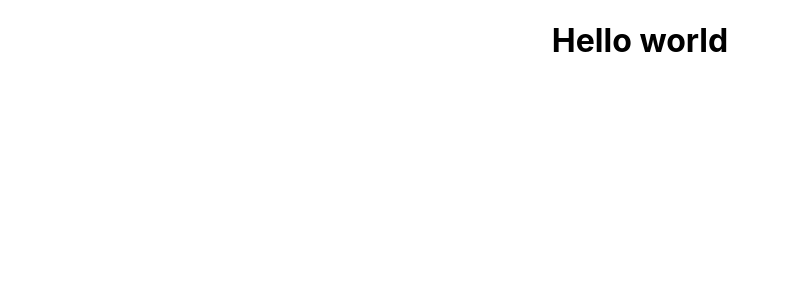
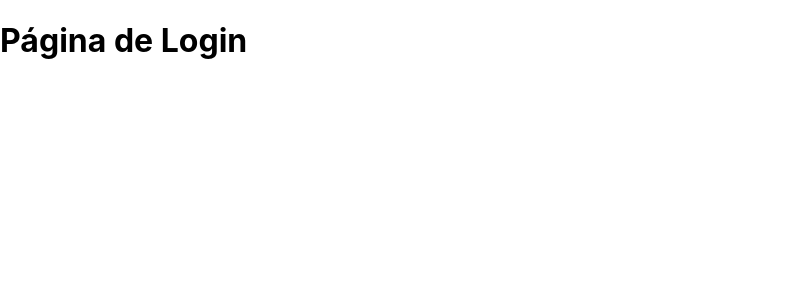
Before and after one commit to Caique27/CaiqueBank, a React (Create React App) app in the folder caique-bank/: page /a in a window 1280 px wide. Shown: the top 300 px of the page, without its empty margins (0-788 px from the left). Built offline with nearby package versions, Linux system fonts and the light colour scheme.

Commit message:
Estrutura de Páginas Adicionada - React Router

```diff
--- a/caique-bank/package.json
+++ b/caique-bank/package.json
@@ -8,6 +8,7 @@
     "@testing-library/user-event": "^13.5.0",
     "react": "^17.0.2",
     "react-dom": "^17.0.2",
+    "react-router-dom": "^5.3.0",
     "react-scripts": "5.0.0",
     "web-vitals": "^2.1.2"
   },
@@ -23,7 +24,6 @@
       "react-app/jest"
     ]
   },
-  "type": "module",
   "browserslist": {
     "production": [
       ">0.2%",
--- a/caique-bank/src/App.js
+++ b/caique-bank/src/App.js
@@ -1,10 +1,26 @@
 import "./App.css";
-
+import { BrowserRouter as Router, Route, Switch } from "react-router-dom";
+import React from "react";
+import Login from "./pages/Login/Login.jsx";
 function App() {
   return (
-    <div className="App">
-      <h1>Hello world</h1>
-    </div>
+    <Router>
+      <Switch>
+        <Route exact path="/a">
+          <Login />
+        </Route>
+
+        <Route path="/cliente/:conta">
+          <Login />
+        </Route>
+        <Route path="/gerente">
+          <Login />
+        </Route>
+        <Route>
+          <Login></Login>
+        </Route>
+      </Switch>
+    </Router>
   );
 }
 
--- a/caique-bank/src/api/Conta.js
+++ b/caique-bank/src/api/Conta.js
@@ -59,5 +59,5 @@ var conta2 = new Conta(2343, "Maria", 1234, 3000);
 conta1.sacar(400, "saque");
 conta2.depositar(200, "deposito");
 conta1.transferir(150, conta2);
-console.log(conta1._transacoes);
-console.log(conta2._transacoes);
+//console.log(conta1._transacoes[0].tipo);
+console.log(conta2);
--- a/caique-bank/src/api/Time.js
+++ b/caique-bank/src/api/Time.js
@@ -6,5 +6,5 @@ export default function Time() {
 
   var time = getData.getHours() + ":" + getData.getMinutes();
 
-  return [day, time];
+  return [String(day), String(time)];
 }
--- a/caique-bank/src/index.js
+++ b/caique-bank/src/index.js
@@ -1,7 +1,7 @@
 import React from "react";
 import ReactDOM from "react-dom";
 import "./index.css";
-import App from "./App";
+import App from "./App.js";
 
 ReactDOM.render(
   <React.StrictMode>
--- /dev/null
+++ b/caique-bank/src/pages/Login/Login.jsx
@@ -0,0 +1,7 @@
+import React from "react";
+
+function Login() {
+  return <h1>Página de Login</h1>;
+}
+
+export default Login;
```
Also changed, not shown: 1 other file (tests, documents, lock files or other folders).
